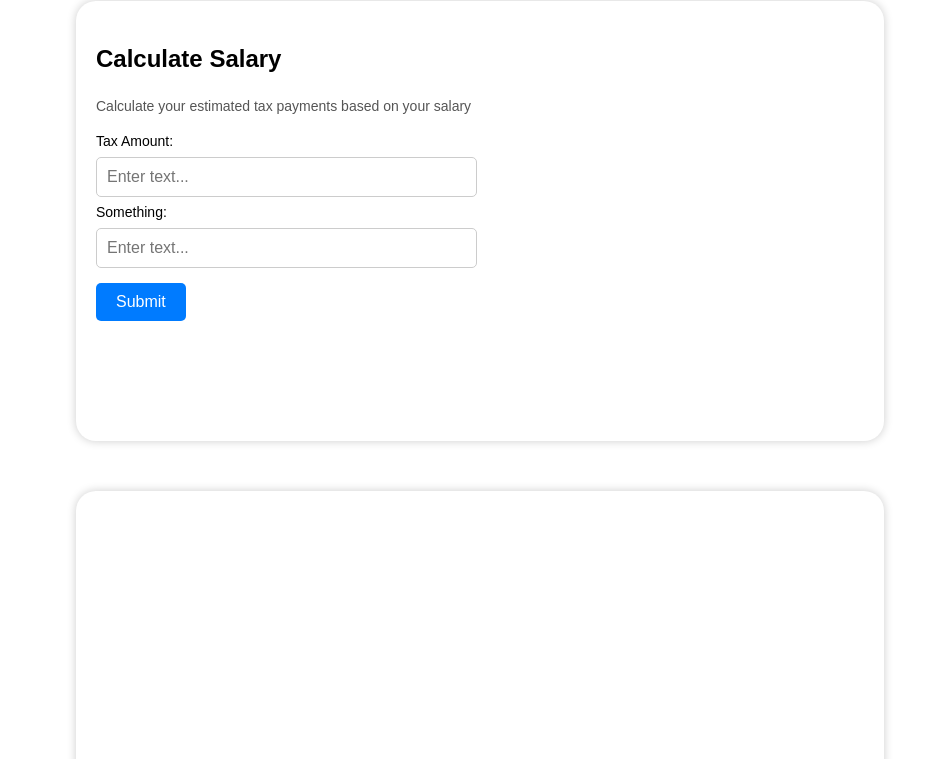
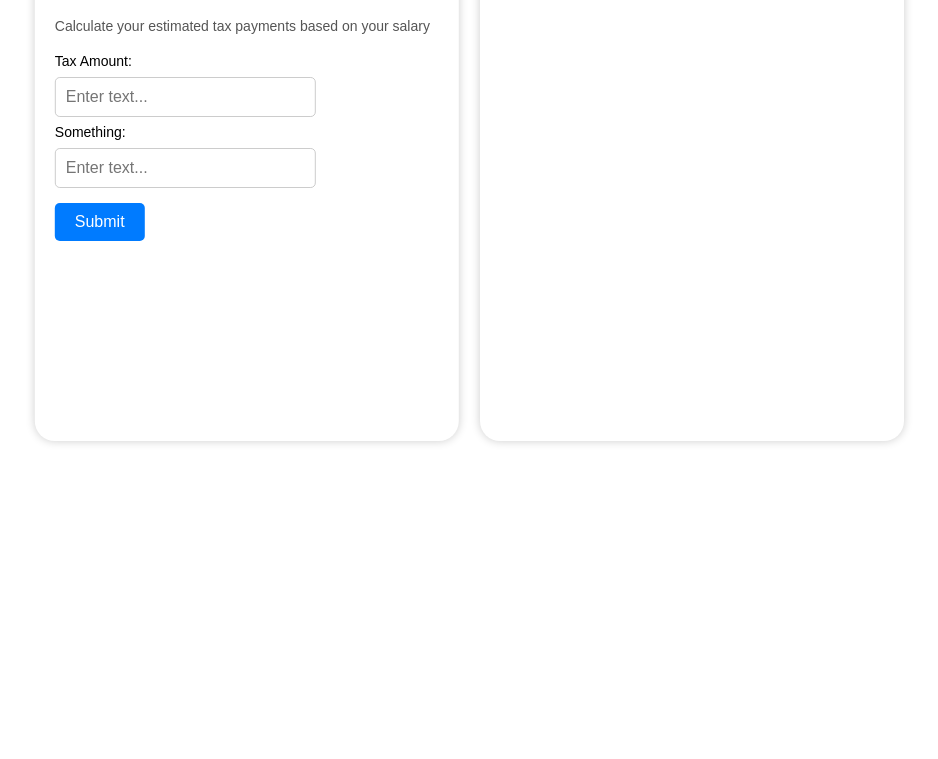
Before and after one commit to pmjamez/simplemoneycalculator, a website with bundled scripts: page frontend/index.html in a window 1280 px wide. Shown: the part 179-938 px from the top of the page, without its empty margins (160-1098 px from the left). After the commit the page ends 840 px from the top, so only its background shows below. Built offline with nearby package versions, Linux system fonts and the light colour scheme.

Commit message:
changed page layout to side by side

```diff
--- a/frontend/static/css/style.css
+++ b/frontend/static/css/style.css
@@ -14,7 +14,7 @@ body {
   justify-content: center;
   align-items: first baseline;
   position: absolute;
-  top: 100px;
+  top: 5%;
   left: 50%;
   transform: translateX(-50%);
   width: 100%;
@@ -26,12 +26,29 @@ body {
   flex-direction:column; /* Stack elements vertically */
   justify-content: flex-start;
   align-items: flex-start; /* Center horizontally */
-  position: absolute;
-  top: 50%; /* Center vertically */
+  position:absolute;
+  top: 45%; /* Center vertically */
   left: 50%; /* Center horizontally */
-  transform: translate(-50%, -50%); /* Center both horizontally and vertically */
-  width: 60%;
-  height: 50%;
+  transform: translate(-105%, -50%); /* Center both horizontally and vertically */
+  width: 30%;
+  height: 60%;
+  background-color: white;
+  border-radius: 20px;
+  padding: 20px;
+  box-shadow: 0px 0px 10px rgba(0, 0, 0, 0.2);
+}
+
+.rounded-rectangle2 {
+  display: flex;
+  flex-direction:column; /* Stack elements vertically */
+  justify-content: flex-start;
+  align-items: flex-start; /* Center horizontally */
+  position:absolute;
+  top: 45%; /* Center vertically */
+  left: 50%; /* Center horizontally */
+  transform: translate(-0%, -50%); /* Center both horizontally and vertically */
+  width: 30%;
+  height: 60%;
   background-color: white;
   border-radius: 20px;
   padding: 20px;
@@ -80,7 +97,7 @@ body {
 }
 
 .input-box {
-    width: 150%;
+    width: 100%;
     padding: 10px;
     border: 1px solid #ccc;
     border-radius: 5px;
@@ -118,21 +135,3 @@ body {
   margin-right: 10px;
 
 }
-
-.second-rounded-rectangle {
-  display: flex;
-  flex-direction: column;
-  justify-content: flex-start;
-  align-items: flex-start;
-  position: absolute;
-  top: calc(50% + 350px); /* Position below the first rounded rectangle */
-  left: 50%;
-  transform: translate(-50%, -50%);
-  width: 60%;
-  height: 40%;
-  background-color: white;
-  border-radius: 20px;
-  padding: 20px;
-  box-shadow: 0px 0px 10px rgba(0, 0, 0, 0.2);
-  margin-top: 100px;
-}
--- a/frontend/static/js/views/salary.js
+++ b/frontend/static/js/views/salary.js
@@ -24,14 +24,16 @@ export default class extends AbstractView{
                 <input type="text" id="tax-input" class="input-box" placeholder="Enter text...">
 
                 <button class="blue-button">Submit</button>
-            </div>
-
 
             </div>
 
-          <div class="second-rounded-rectangle">
+        </div>
 
-              </div>
+        <div class = "rounded-rectangle2">
+
+          </div>
+
+
 
 
 
--- a/frontend/static/js/views/tax.js
+++ b/frontend/static/js/views/tax.js
@@ -23,7 +23,12 @@ export default class extends AbstractView{
                 <label for="tax-input" class="input-label">Something:</label>
                 <input type="text" id="tax-input" class="input-box" placeholder="Enter text...">
 
+                <button class="blue-button">Submit</button>
             </div>
+          </div>
+
+          <div class = "rounded-rectangle2">
+
           </div>
 
          </body>
```
